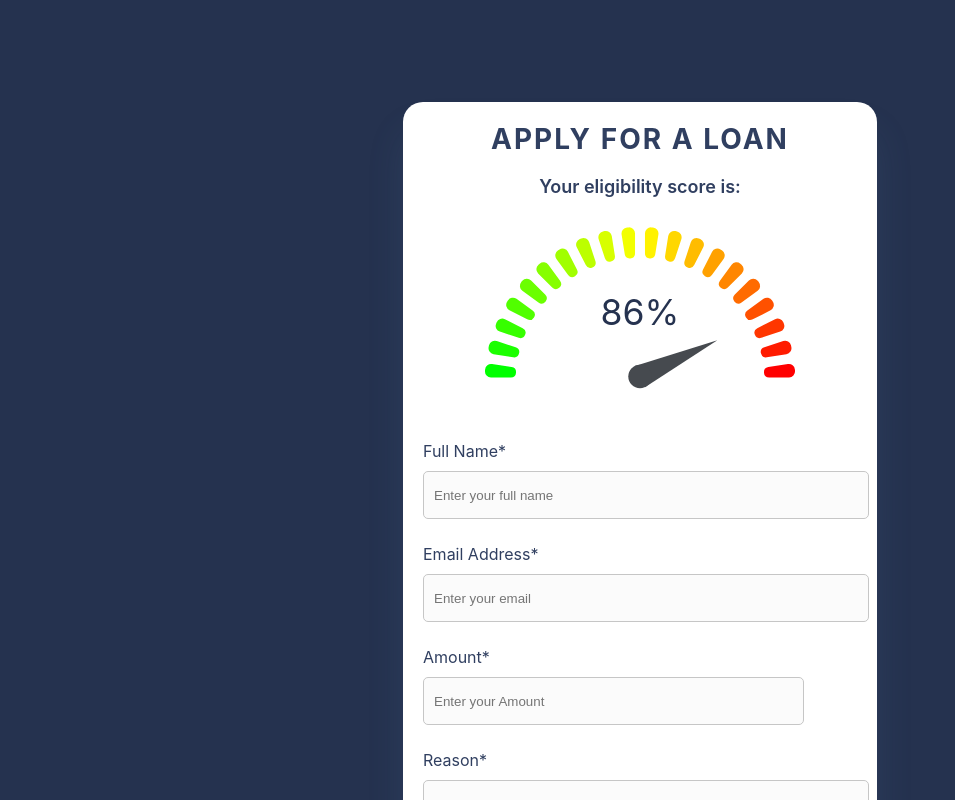
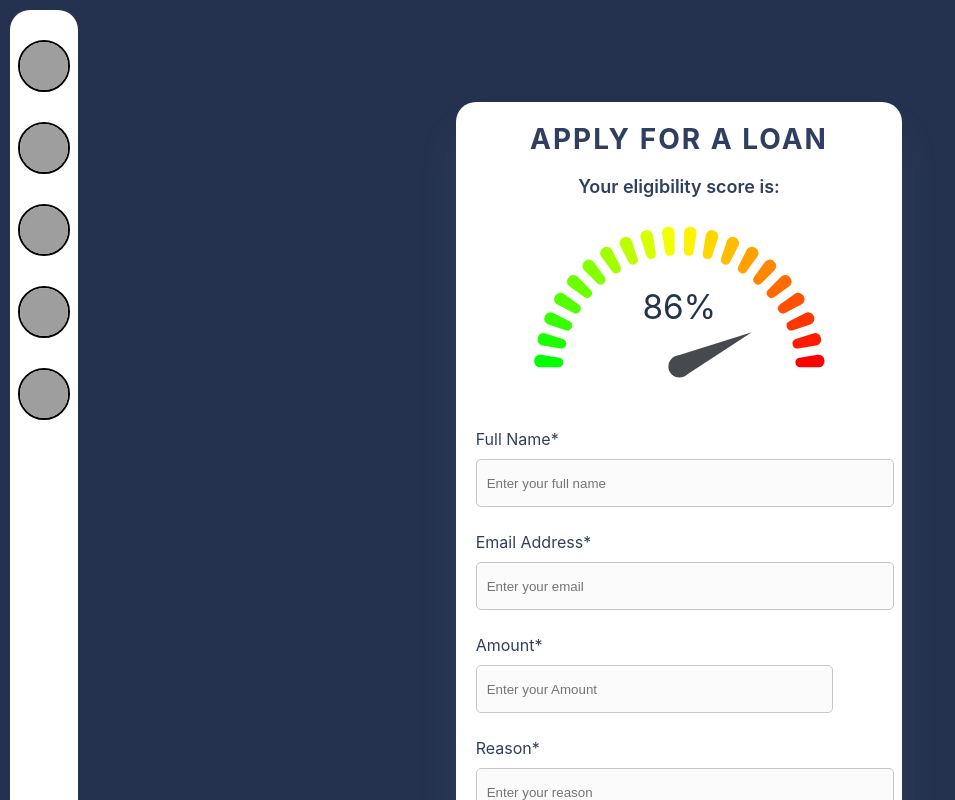
Before and after one commit to ShivamPurohit/Sphlash, a React (Create React App) app: page /applyLoan in a window 1280 px wide. Shown: the top 800 px of the page, without its empty margins (0-955 px from the left). Built offline with nearby package versions, Linux system fonts and the light colour scheme; no server answers; grey boxes are pictures that could not be loaded.

Commit message:
Sidebar and Previous

```diff
--- a/package.json
+++ b/package.json
@@ -7,6 +7,7 @@
     "@emotion/styled": "^11.3.0",
     "@material-ui/core": "^4.12.3",
     "@material-ui/icons": "^4.11.2",
+    "@mui/icons-material": "^5.0.3",
     "@mui/material": "^5.0.3",
     "@testing-library/jest-dom": "^5.11.4",
     "@testing-library/react": "^11.1.0",
--- a/src/App.css
+++ b/src/App.css
@@ -2,3 +2,23 @@
   margin: 0;
   padding: 0;
 }
+
+.App {
+  display: flex;
+}
+
+body::-webkit-scrollbar {
+  width: 8px;
+
+}
+
+body::-webkit-scrollbar-track {
+  box-shadow: inset 0 0 6px rgba(0, 0, 0, 0.3);
+
+}
+
+body::-webkit-scrollbar-thumb {
+  background-color: white;
+  outline: 1px solid slategrey;
+  border-radius: 50px;
+}
--- a/src/App.js
+++ b/src/App.js
@@ -7,10 +7,13 @@ import ApplyLoan from './Components/ApplyLoan/ApplyLoan';
 import 'react-toastify/dist/ReactToastify.css'
 import UploadInfo from './Components/UploadInfo/UploadInfo';
 import PreviousLoans from './Components/PreviousLoans/PreviousLoans';
+import Sidebar from './Components/Sidebar/Sidebar';
 
 function App() {
   return (
     <div className="App">
+
+      <Sidebar />
 
       <Router>
         <ToastContainer />
--- a/src/Components/ApplyLoan/ApplyLoan.css
+++ b/src/Components/ApplyLoan/ApplyLoan.css
@@ -1,5 +1,6 @@
 .applyLoan {
     background-color: #25324F;
+    width: 100%;
 }
 
 .applyLoan__upper {
--- a/src/Components/PreviousLoans/PreviousLoans.js
+++ b/src/Components/PreviousLoans/PreviousLoans.js
@@ -1,13 +1,87 @@
-import React from 'react'
+import * as React from 'react';
+import Button from '@mui/material/Button';
+import Card from '@mui/material/Card';
+import CardActions from '@mui/material/CardActions';
+import CardContent from '@mui/material/CardContent';
+import CardMedia from '@mui/material/CardMedia';
+import Grid from '@mui/material/Grid';
+import Stack from '@mui/material/Stack';
+import Box from '@mui/material/Box';
+import Typography from '@mui/material/Typography';
+import Container from '@mui/material/Container';
+import { createTheme, ThemeProvider } from '@mui/material/styles';
+import { useHistory } from 'react-router-dom';
 
-import "./PreviousLoans.css"
+const cards = [1, 2, 3, 4, 5, 6, 7, 8, 9];
 
-function PreviousLoans() {
+const theme = createTheme();
+
+export default function PreviousLoans() {
+    const history = useHistory()
     return (
-        <div>
+        <ThemeProvider theme={theme}>
 
-        </div>
-    )
+            <main style={{ width: "100%" }}>
+                {/* Hero unit */}
+                <Box
+                    sx={{
+                        pt: 8,
+                        pb: 6,
+                    }}
+                >
+                    <Container maxWidth="sm">
+                        <Typography
+                            component="h1"
+                            variant="h2"
+                            align="center"
+                            color="white"
+                            gutterBottom
+                        >
+                            See your previously taken loans
+                        </Typography>
+
+                        <Stack
+                            sx={{ pt: 4 }}
+                            direction="row"
+                            spacing={2}
+                            justifyContent="center"
+                        >
+                            <Button variant="contained" onClick={() => history.push("/stuDashboard")}>Go Back to Dashboard</Button>
+                        </Stack>
+                    </Container>
+                </Box>
+                <Container sx={{ py: 8 }} maxWidth="md">
+                    {/* End hero unit */}
+                    <Grid container spacing={4}>
+                        {cards.map((card) => (
+                            <Grid item key={card} xs={12} sm={6} md={4}>
+                                <Card
+                                    sx={{ height: '100%', display: 'flex', flexDirection: 'column', background: "rgba(0, 0, 0, 0.2)", padding: "10px" }}
+                                >
+                                    <CardMedia
+                                        component="img"
+                                        image="https://source.unsplash.com/random"
+                                        alt="random"
+                                    />
+                                    <CardContent sx={{ flexGrow: 1, color: "white" }}>
+                                        <Typography gutterBottom variant="h5" component="h2">
+                                            Heading
+                                        </Typography>
+                                        <Typography>
+                                            This is a media card. You can use this section to describe the
+                                            content.
+                                        </Typography>
+                                    </CardContent>
+                                    <CardActions>
+                                        <Button size="small" variant="contained" color="primary">View</Button>
+                                    </CardActions>
+                                </Card>
+                            </Grid>
+                        ))}
+                    </Grid>
+                </Container>
+            </main>
+
+        </ThemeProvider>
+    );
 }
-
-export default PreviousLoans
--- /dev/null
+++ b/src/Components/Sidebar/Sidebar.css
@@ -0,0 +1,20 @@
+.sidebar {
+    display: flex;
+    flex-direction: column;
+    background-color: white;
+    margin-left: 10px;
+    border-radius: 20px;
+    margin-top: 10px;
+    margin-bottom: 10px;
+}
+
+.sidebar__image {
+    width: 48px;
+    height: 48px;
+    margin-right: 8px;
+    border-radius: 99px;
+    cursor: pointer;
+    margin-top: 30px;
+    border: 2px solid;
+    margin-left: 8px;
+}
--- /dev/null
+++ b/src/Components/Sidebar/Sidebar.js
@@ -0,0 +1,29 @@
+import React from 'react'
+import { useHistory } from 'react-router-dom'
+
+import "./Sidebar.css"
+
+function Sidebar() {
+
+    const history = useHistory()
+
+    return (
+        <div className="sidebar">
+            <img className="sidebar__image" src="https://cdn.pixabay.com/photo/2016/09/16/09/21/money-1673582_960_720.png" alt="" title="Apply for a loan" onClick={() => history.push("/applyLoan")} />
+
+            <img className="sidebar__image" src="https://cdn.pixabay.com/photo/2016/01/03/00/43/upload-1118929_960_720.png" alt="" title="Upload Info and check eligibility score" onClick={() => history.push("/uploadInfo")} />
+
+            {/* <a href="https://drive.google.com/file/d/129SQt_CSpOwMiMCm79loNNqEaEjFBi26/view?usp=sharing" target="_blank" rel="noreferrer">
+                <img className="sidebar__image" src="https://cdn.pixabay.com/photo/2017/08/07/19/45/ecommerce-2607114_960_720.jpg" alt="" title="Payments" />
+            </a>  */}
+
+            <img className="sidebar__image" src="https://cdn.pixabay.com/photo/2015/11/18/15/02/approved-1049259_960_720.png" alt="" title="View previous Loans taken" onClick={() => history.push("/previousLoans")} />
+
+            <img className="sidebar__image" src="https://cdn.pixabay.com/photo/2017/05/09/13/33/laptop-2298286_960_720.png" alt="" title="Know how it works" onClick={() => history.push("/")} />
+
+            <img className="sidebar__image" src="https://cdn.pixabay.com/photo/2020/09/17/18/11/speed-5579992_960_720.png" alt="" title="Back to Dashboard" onClick={() => history.push("/stuDashboard")} />
+        </div>
+    )
+}
+
+export default Sidebar
--- a/src/Components/StudentDashboard/StudentDashboard.css
+++ b/src/Components/StudentDashboard/StudentDashboard.css
@@ -1,4 +1,4 @@
-.stuDash {
+.stuDash__upper {
     display: flex;
 }
 
--- a/src/Components/StudentDashboard/StudentDashboard.js
+++ b/src/Components/StudentDashboard/StudentDashboard.js
@@ -9,8 +9,8 @@ function StudentDashboard() {
     const history = useHistory()
 
     return (
-        <>
-            <div className="stuDash">
+        <div className="stuDash">
+            <div className="stuDash__upper">
                 <div className="card" onClick={() => history.push("/applyLoan")}>
                     <img src="https://cdn.pixabay.com/photo/2016/09/16/09/21/money-1673582_960_720.png" alt="Avatar" style={{ width: "100%" }} />
                     <div className="container">
@@ -41,7 +41,7 @@ function StudentDashboard() {
                     </div>
                 </div>
             </div>
-        </>
+        </div>
     )
 }
 
--- a/src/Components/UploadInfo/UploadInfo.css
+++ b/src/Components/UploadInfo/UploadInfo.css
@@ -1,5 +1,6 @@
 .uploadInfo {
     background-color: #25324F;
+    width: 100%;
 }
 
 .uploadInfo__upper {
```
Also changed, not shown: 1 other file (tests, documents, lock files or other folders).
